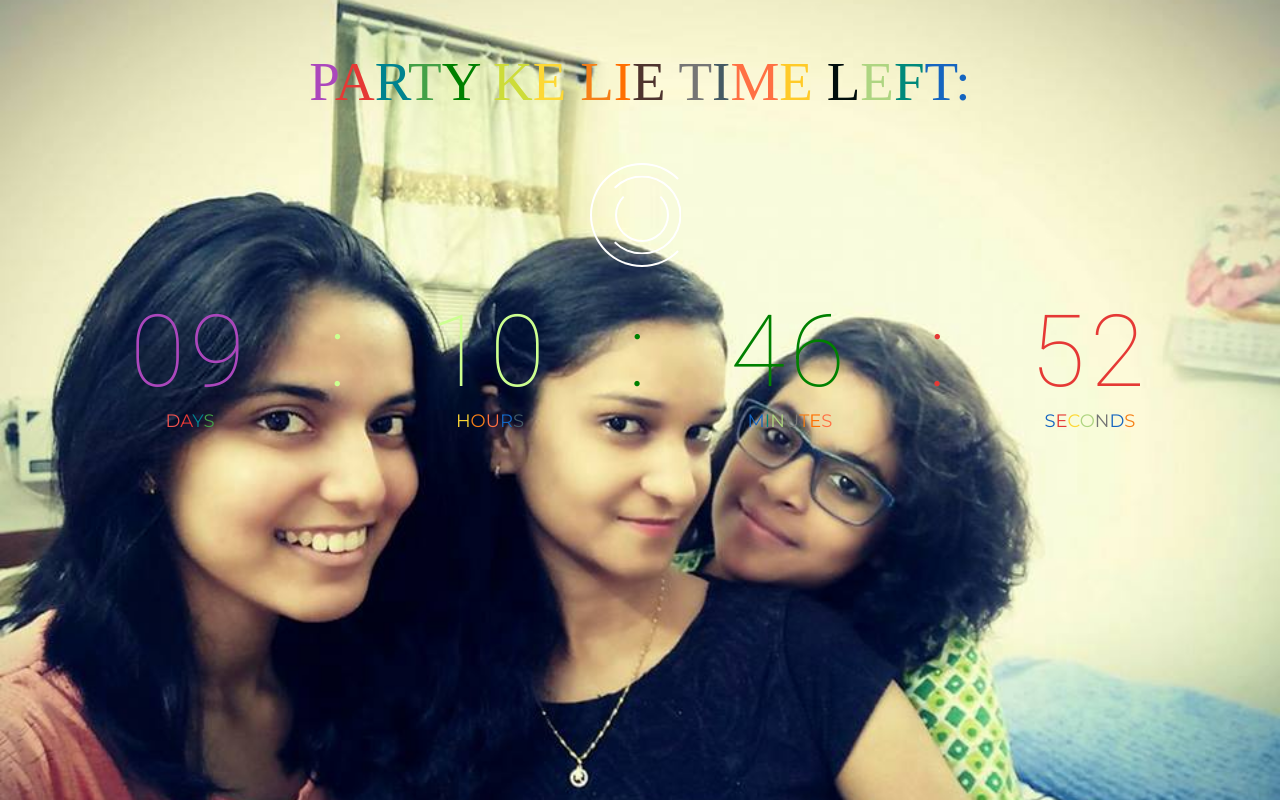
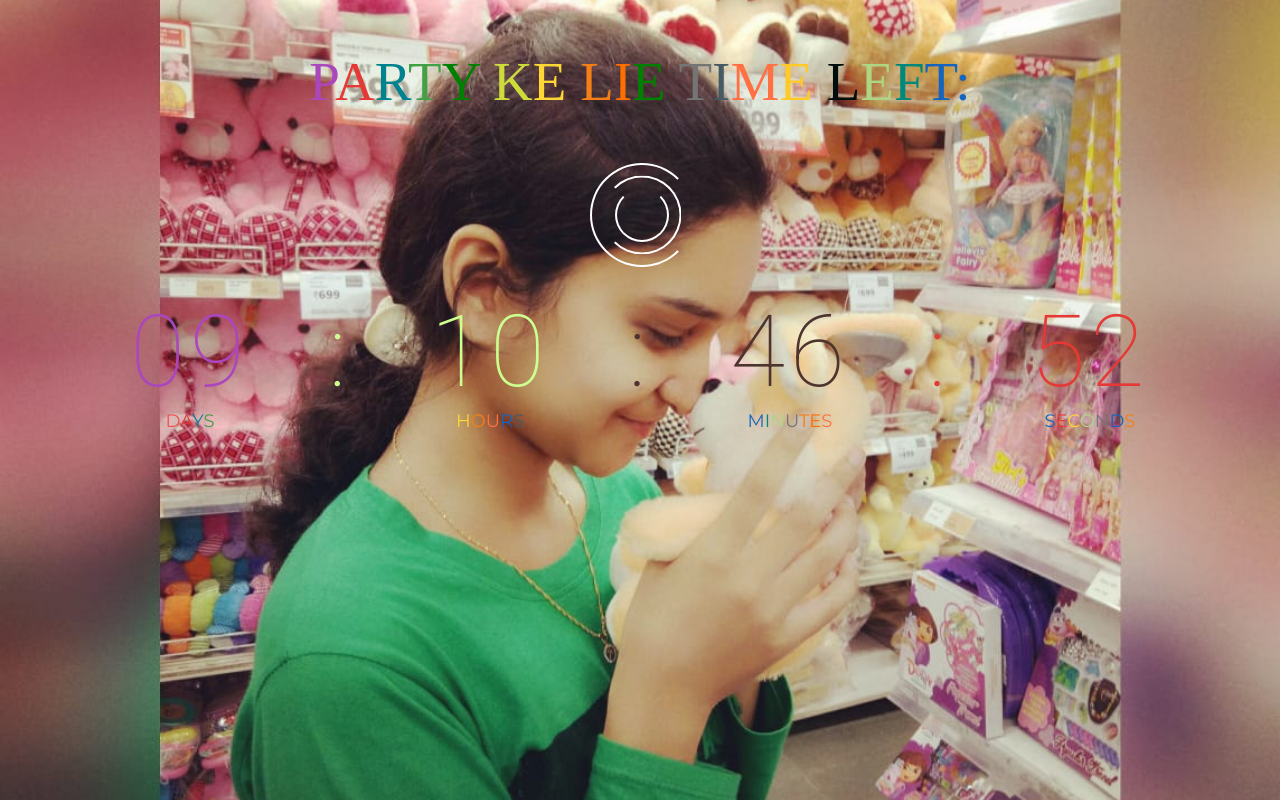
Before and after one commit to msatul1305/countdown, a plain HTML site: page index.html in a window 1280 px wide. Drawn offline with Linux system fonts and the light colour scheme.

Commit message:
photo changed

```diff
--- a/css/style.css
+++ b/css/style.css
@@ -42,7 +42,7 @@
 body {
     font-family: 'Montserrat', sans-serif;
     color: #fff;
-    background: url("../images/background.jpg");
+    background: url("../images/1.jpeg");
     background-repeat: no-repeat;
     background-attachment: fixed;
     background-position: center;
--- a/index.html
+++ b/index.html
@@ -36,7 +36,7 @@
 
     <div class="container">
         <font color="#ab47bc" face="chiller"><h1 >P<font color="#e53935" face="chiller">A<font color="#00838f" face="chiller">R<font color="#43a047" face="chiller">T<font color="green" face="chiller">Y
-        <font color="#cddc39" face="chiller">K<font color="#fdd835" face="chiller">E <font color="#f57f17" face="chiller">L<font color="#ff6f00" face="chiller">I<font color="#4e342e" face="chiller">E<font color="#757575" face="chiller"> T<font color="#455a64" face="chiller">I<font color="#ff7043" face="chiller">M<font color="#ffca28" face="chiller">E<font color="#red" face="chiller"> L<font color="#aed581" face="chiller">E<font color="#00897b" face="chiller">F<font color="#1565c0" face="chiller">T:</h1></font>
+        <font color="#cddc39" face="chiller">K<font color="#fdd835" face="chiller">E <font color="#f57f17" face="chiller">L<font color="#ff6f00" face="chiller">I<font color="green" face="chiller">E<font color="#757575" face="chiller"> T<font color="#455a64" face="chiller">I<font color="#ff7043" face="chiller">M<font color="#ffca28" face="chiller">E<font color="#red" face="chiller"> L<font color="#aed581" face="chiller">E<font color="#00897b" face="chiller">F<font color="#1565c0" face="chiller">T:</h1></font>
         <div class="clear-loading spinner">
             <span></span>
         </div>
@@ -64,7 +64,7 @@
                 <div class="timer" id="hours"></div>
                 <div class="text"><font color="#fdd835">H<font color="#f57f17">O<font color="#ff7043">U<font color="#1565c0">R<font color="#455a64">S</div>
             </div>
-            <font color="green">
+            <font color="#4e342e">
             <div class="timer">:</div>
             <div class="column">
                 <div class="timer" id="minutes"></div>
```
Also changed, not shown: images/1.jpeg (added).
